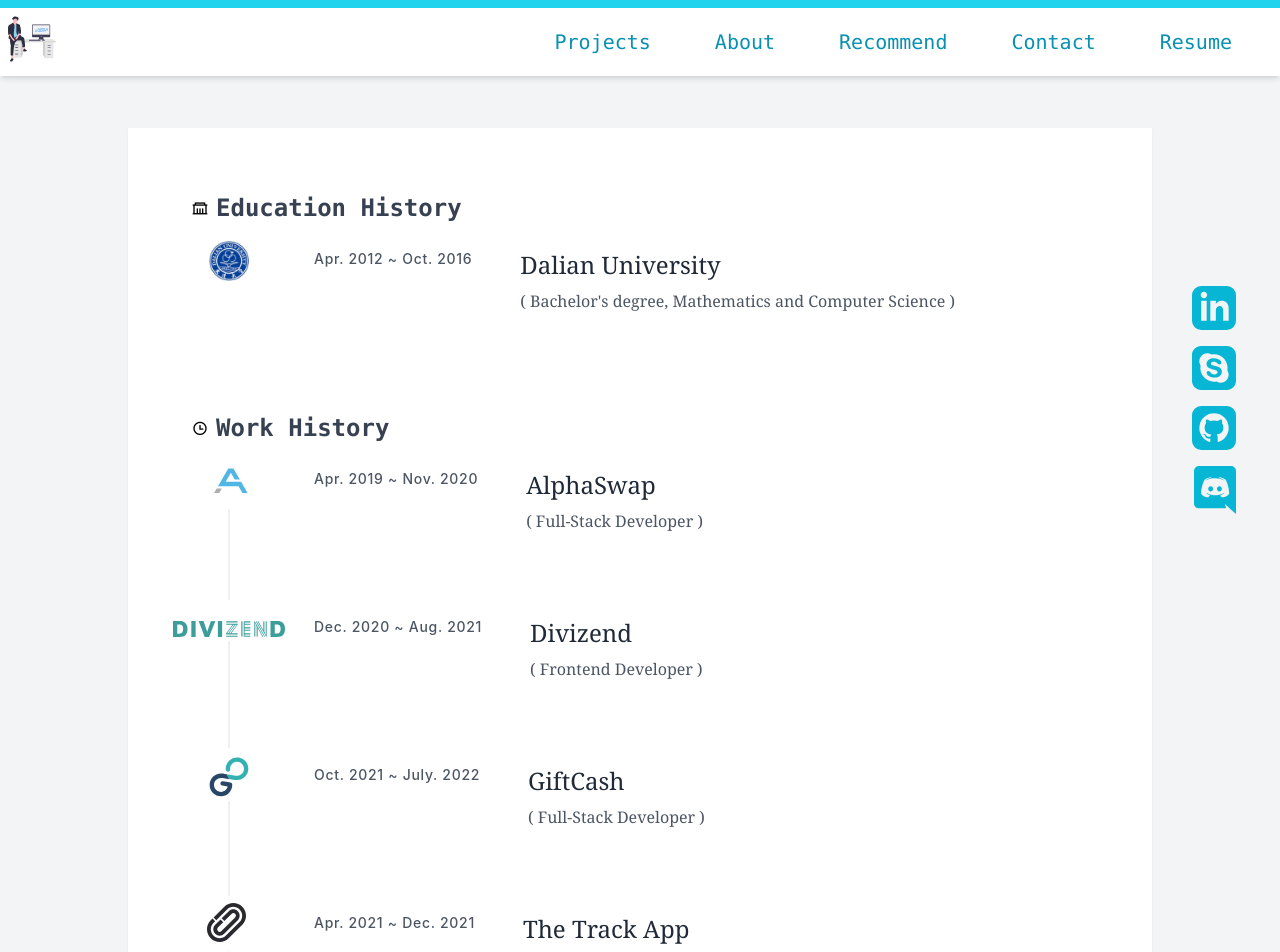
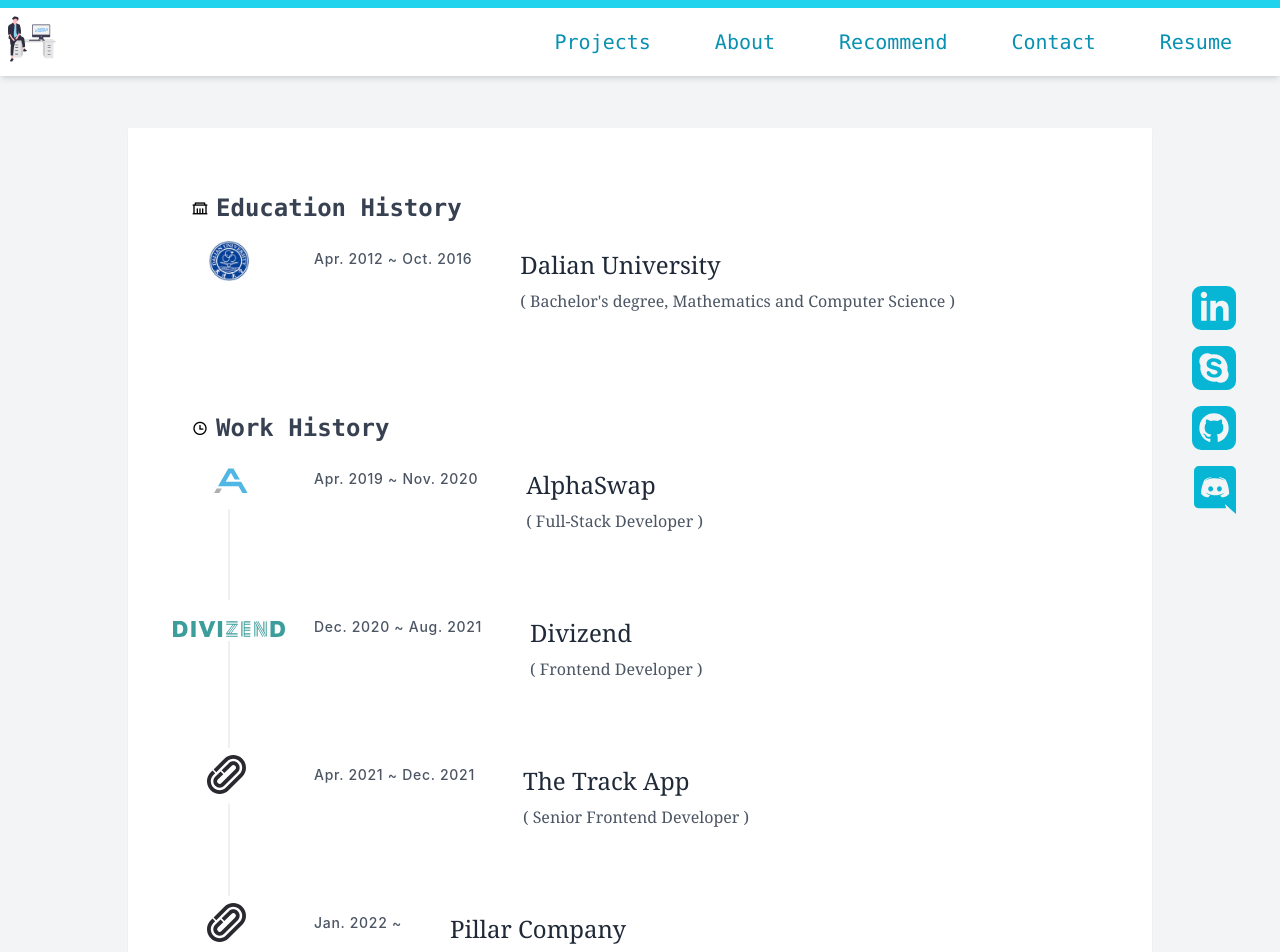
Before and after one commit to braveheart-star/daves-piedad, a Next.js app: page /resume in a window 1280 px wide. Shown: the top 952 px of the page. Built offline with nearby package versions, Linux system fonts and the light colour scheme.

Commit message:
remove giftcash

```diff
--- a/src/pages/resume/index.tsx
+++ b/src/pages/resume/index.tsx
@@ -33,16 +33,6 @@
       dot: (
         <Link href="https://divizend.com/en/" passHref>
           <Divizend />
-        </Link>
-      ),
-    },
-    {
-      period: "Oct. 2021 ~ July. 2022",
-      company: "GiftCash",
-      other: "Full-Stack Developer",
-      dot: (
-        <Link href="https://www.giftcash.com/" passHref>
-          <img className="w-10" src="gc-logo-square.svg" />
         </Link>
       ),
     },
```
